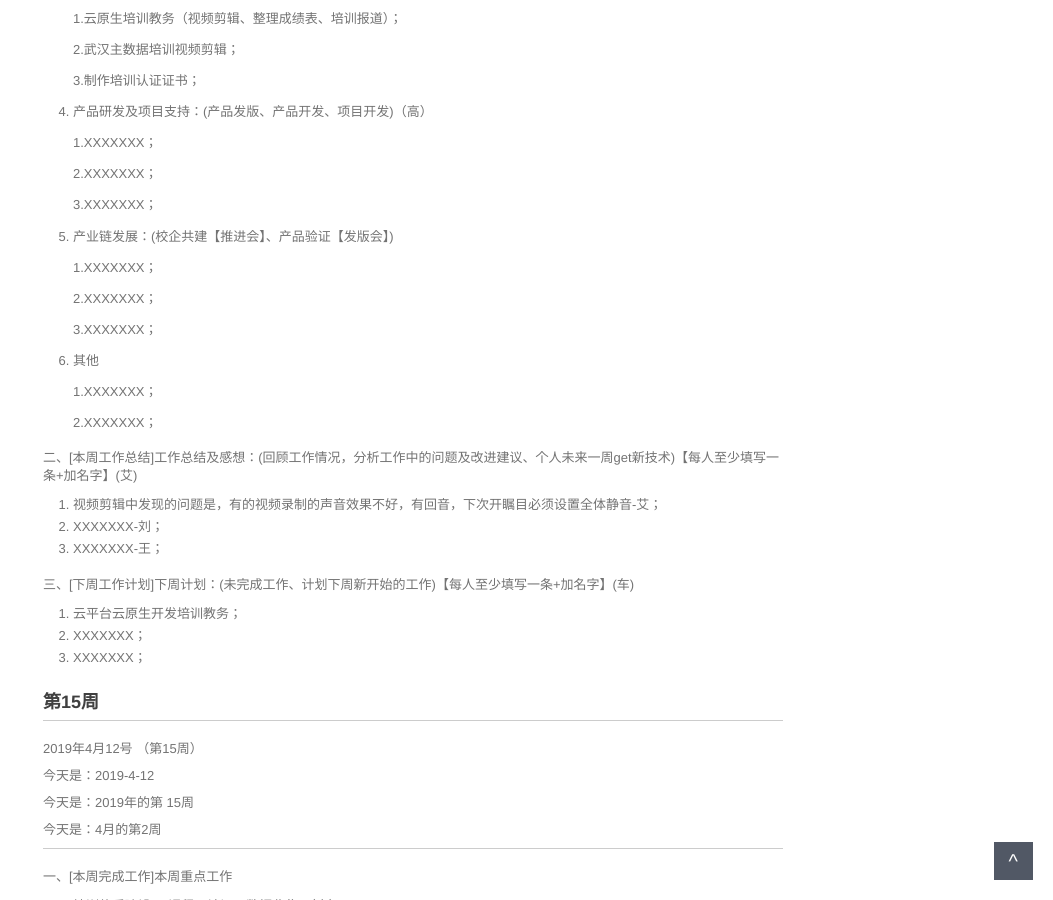
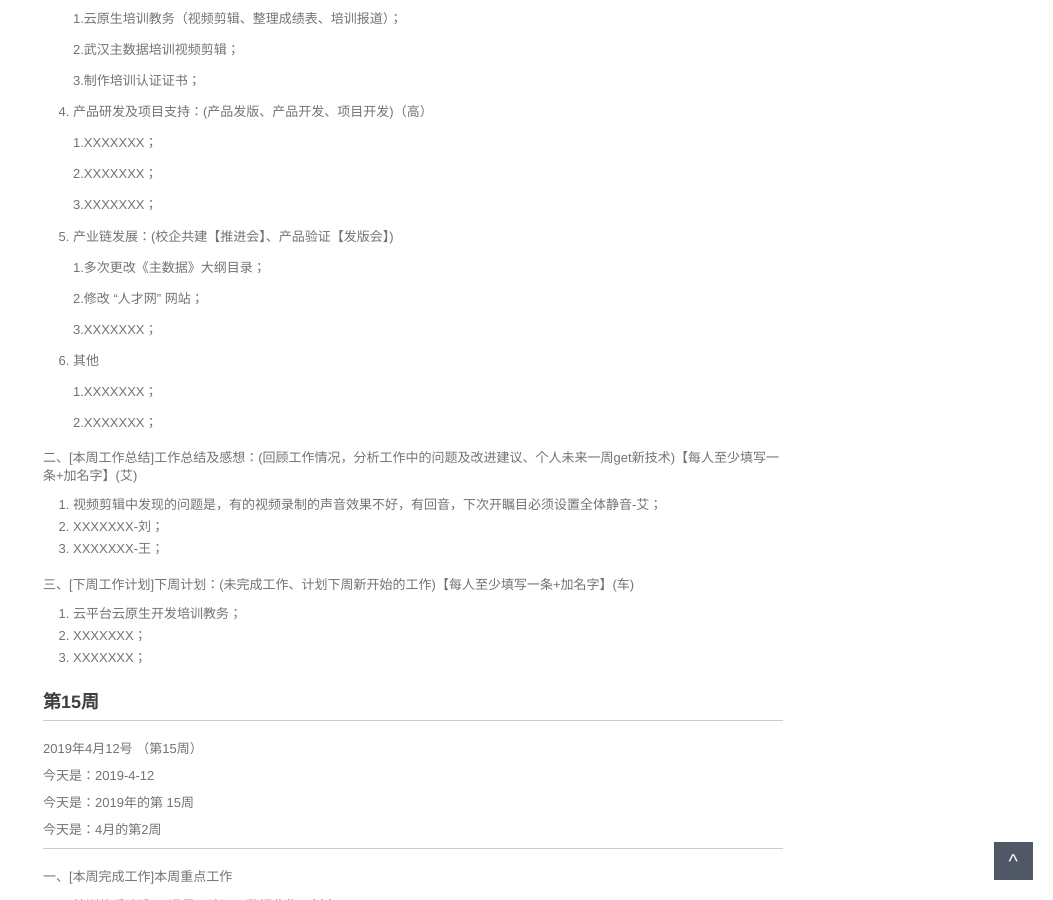
Before and after one commit to walllFlower/blog, a Jekyll site: the page built from _posts/2018-07-17-day_report_cxz.md, in a window 1280 px wide and 900 px high, scrolled down 808 px. Shown: the whole window, without its empty margins (227-1280 px from the left). Built offline with Jekyll 4.4.1, drawn with Linux system fonts in a browser that asks for light colours; comment, search, counter and statistics services are not loaded.

Commit message:
Update 2018-07-17-day_report_cxz.md

```diff
--- a/_posts/2018-07-17-day_report_cxz.md
+++ b/_posts/2018-07-17-day_report_cxz.md
@@ -56,9 +56,9 @@ categories: 技术运营工作周报
 
 5. 产业链发展：(校企共建【推进会】、产品验证【发版会】)
 
-    1.XXXXXXX；
-
-    2.XXXXXXX；
+    1.多次更改《主数据》大纲目录；
+
+    2.修改 “人才网” 网站；
 
     3.XXXXXXX；
 
```
